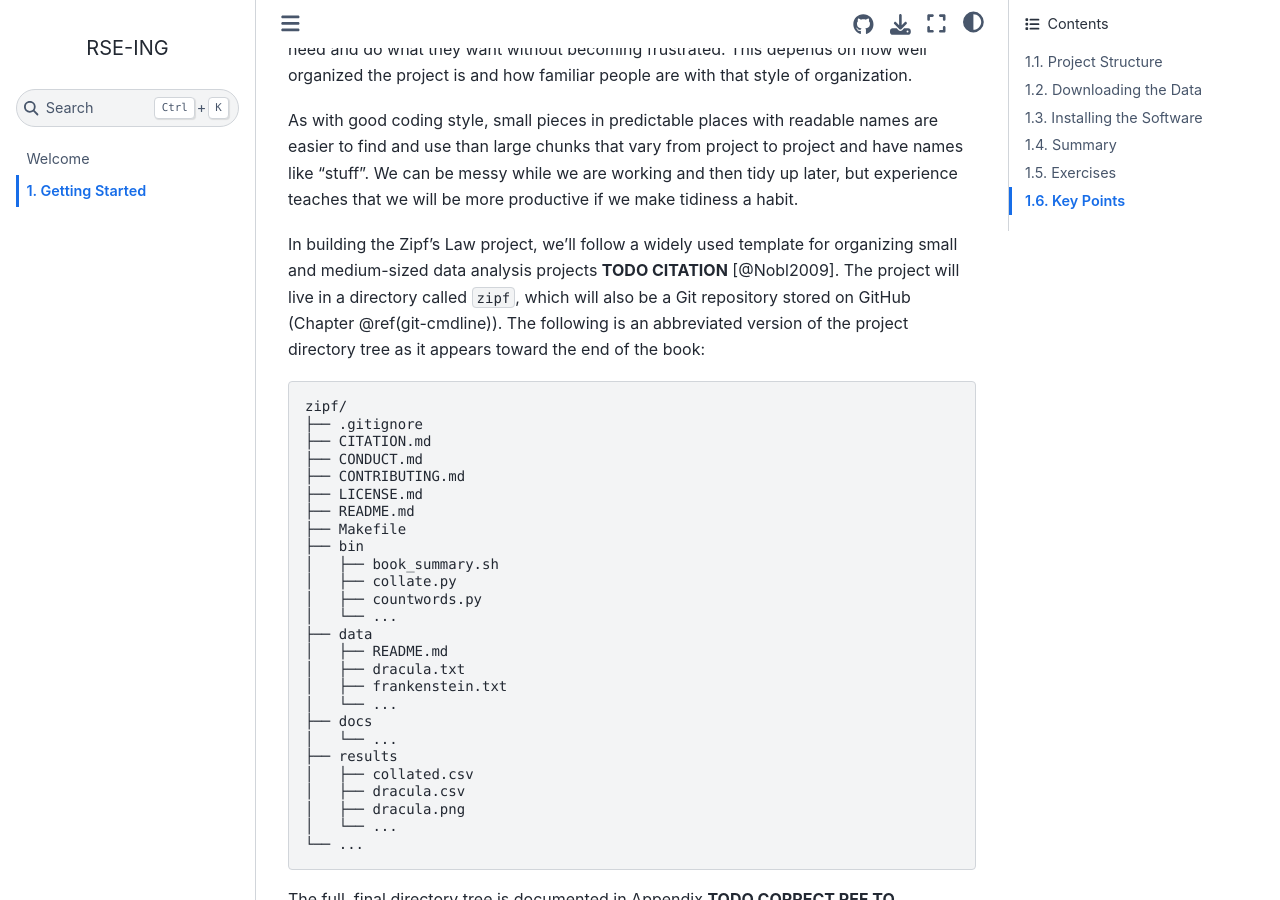
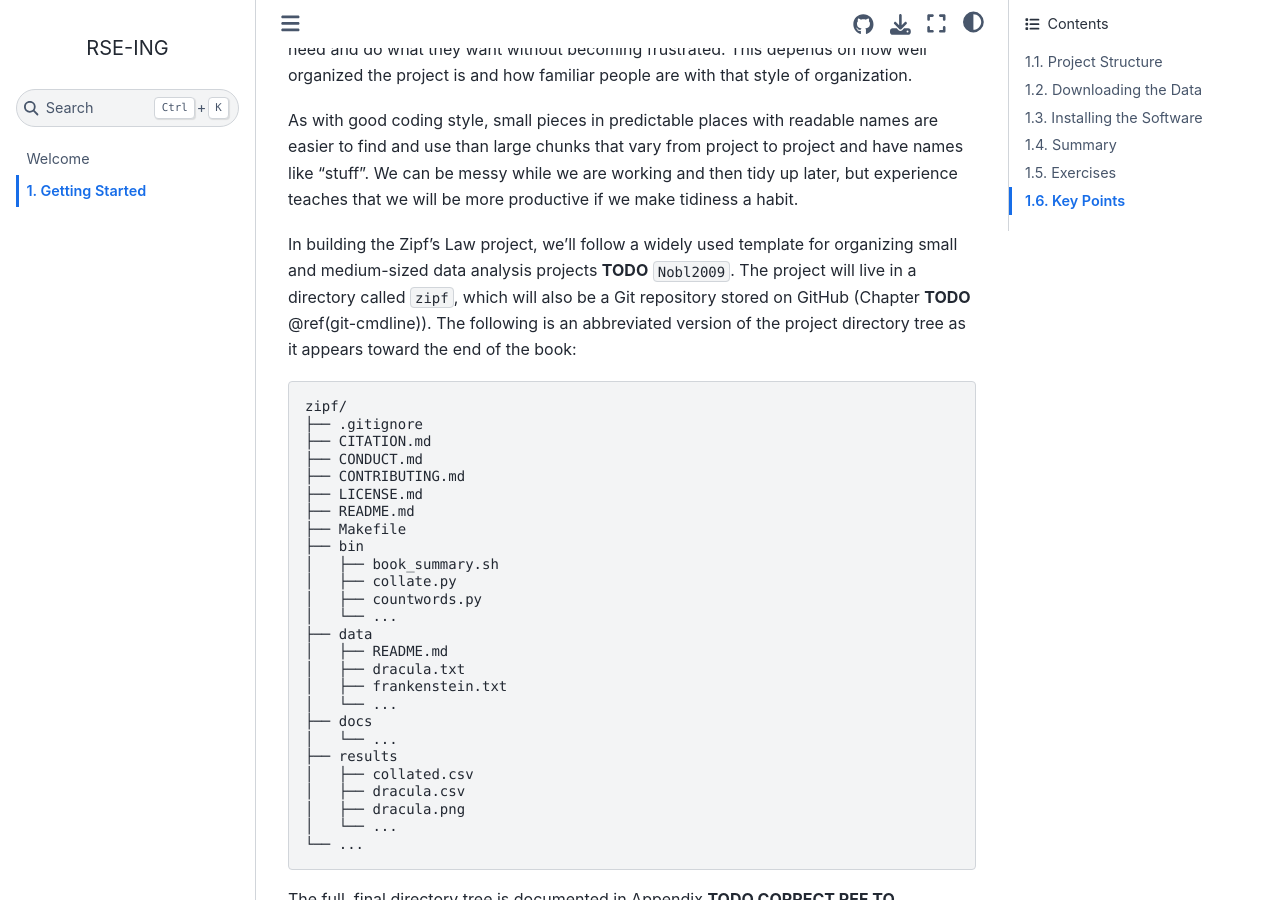
Before and after one commit to Software-Engineering-Group-UP/RSE-UP, a Jupyter Book: the page built from chapters/01/1_getting_started.md, in a window 1280 px wide and 900 px high, scrolled down 643 px. Built offline with Jupyter Book 1.0.4 settings and Sphinx 7.4.7 and the Sphinx Book theme 1.1.4, drawn with Linux system fonts in a browser that asks for light colours; cross-references to code outside the pages are shown as plain code.

Commit message:
test citation

```diff
--- a/chapters/01/1_getting_started.md
+++ b/chapters/01/1_getting_started.md
@@ -40,9 +40,9 @@ but experience teaches that we will be more productive if we make tidiness a hab
 
 In building the Zipf's Law project,
 we'll follow a widely used template
-for organizing small and medium-sized data analysis projects **TODO CITATION** [@Nobl2009].
+for organizing small and medium-sized data analysis projects **TODO** {cite:p}`Nobl2009`.
 The project will live in a directory called `zipf`,
-which will also be a Git repository stored on GitHub (Chapter \@ref(git-cmdline)).
+which will also be a Git repository stored on GitHub (Chapter **TODO** \@ref(git-cmdline)).
 The following is an abbreviated version of the project directory tree
 as it appears toward the end of the book:
 
```
Also changed, not shown: chapters/introduction.md (+1 -2 lines).
